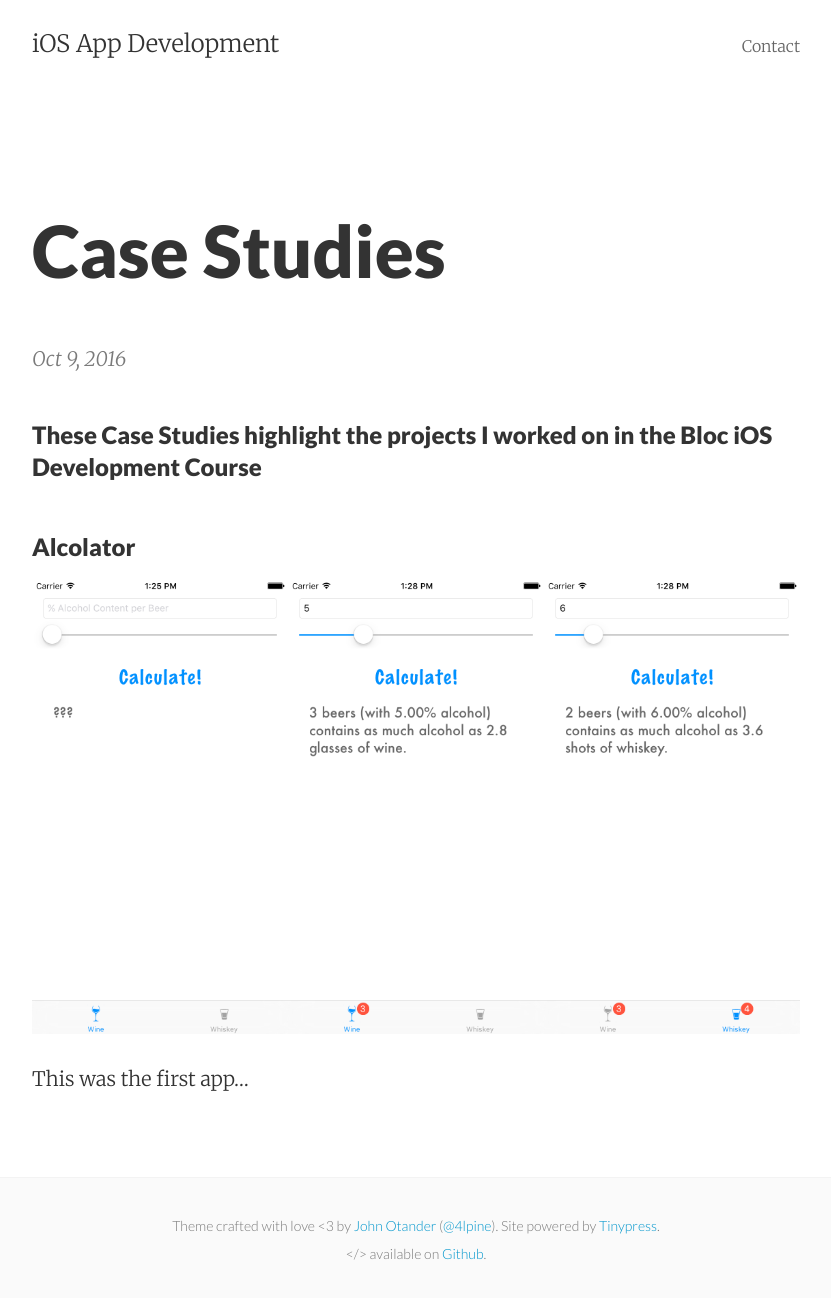
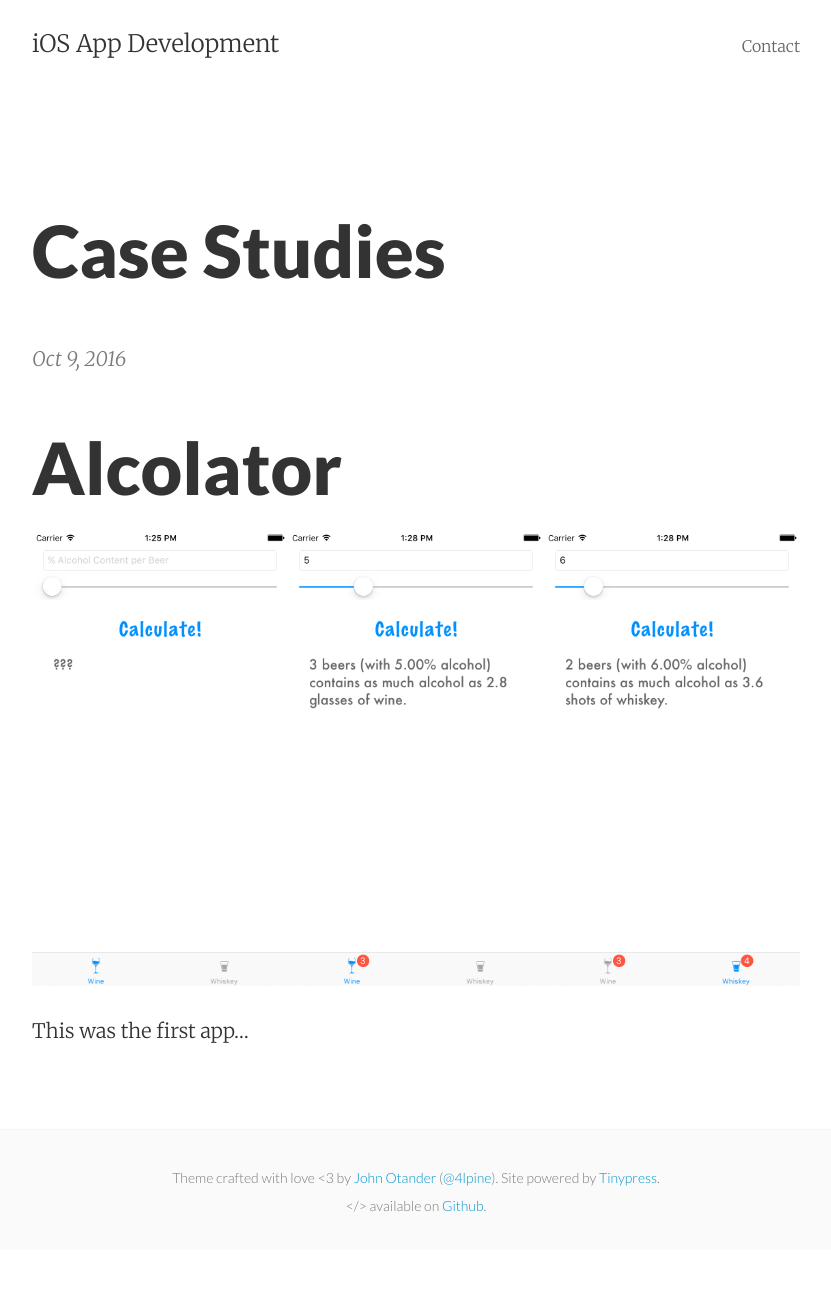
Before and after one commit to jahedstrom/jahedstrom.github.io, a Jekyll site: the page built from _posts/2016-10-09-case-studies.markdown, in a window 1280 px wide. Shown: the whole page, without its empty margins (224-1055 px from the left). Built offline with Jekyll 4.4.1, drawn with Linux system fonts in a browser that asks for light colours; after the commit the page ends 1250 px from its top, so only the background shows below that.

Commit message:
Post update: Case Studies

```diff
--- a/_posts/2016-10-09-case-studies.markdown
+++ b/_posts/2016-10-09-case-studies.markdown
@@ -3,9 +3,7 @@ published: true
 title: Case Studies
 layout: post
 ---
-### These Case Studies highlight the projects I worked on in the Bloc iOS Development Course
-
-### **Alcolator**
+# **Alcolator**
 
 ![Alcolator Screen Shots](https://jahedstrom.github.io/AlcolatorScreenShots.png)
 
```
